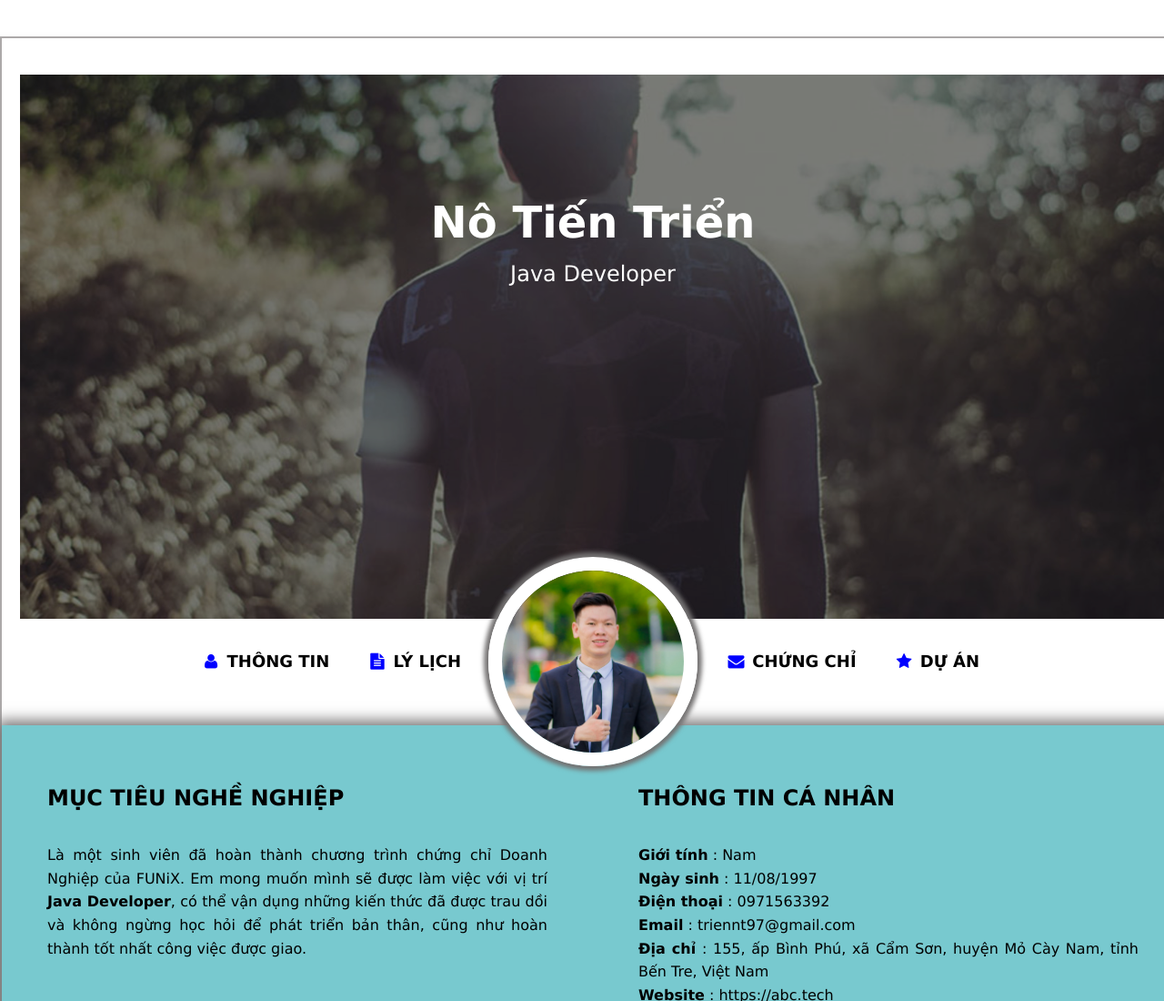
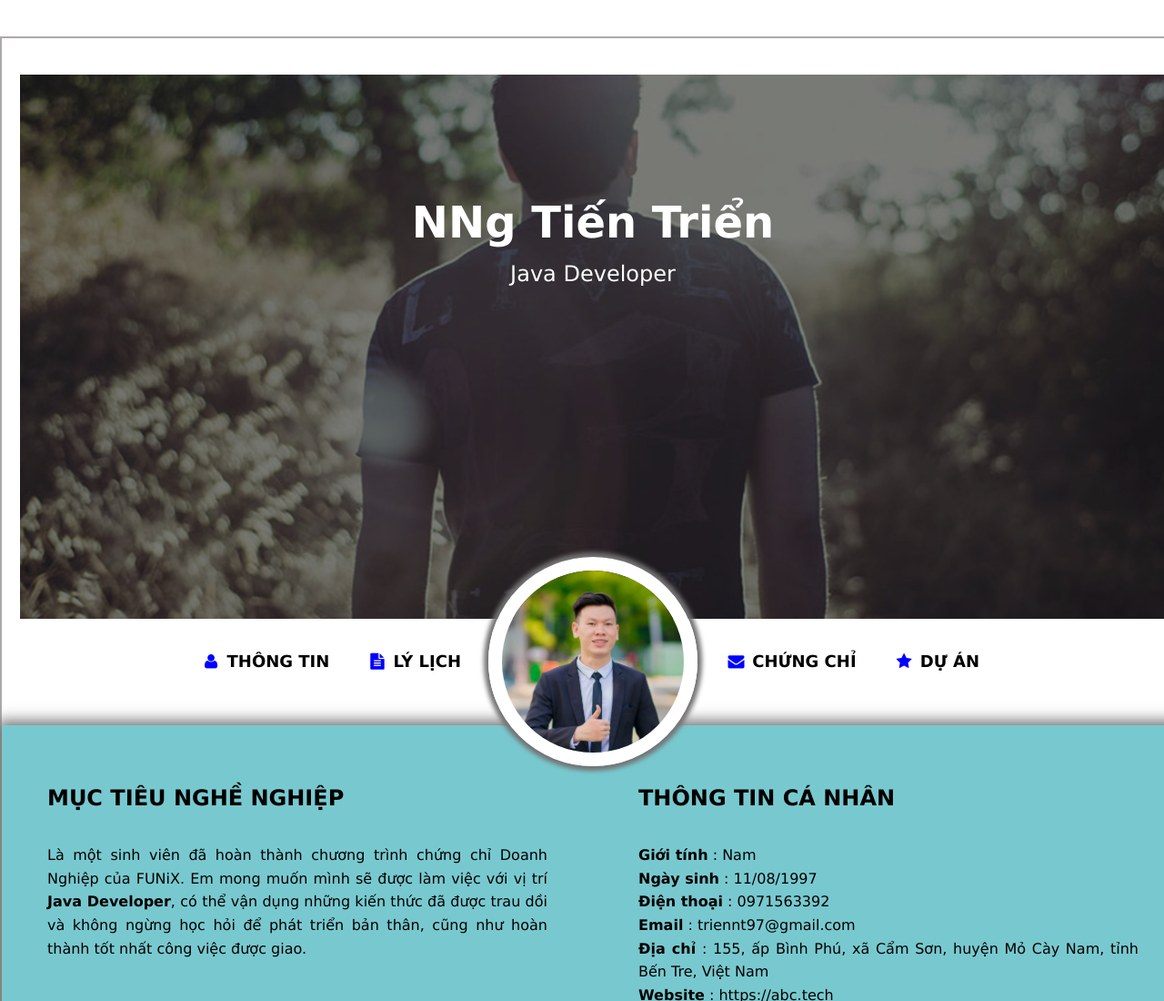
Before and after one commit to Triennt/trienntCV.github.io, a plain HTML site: page index.html in a window 1280 px wide. Shown: the top 1100 px of the page at 91% size. Drawn offline with Linux system fonts and the light colour scheme.

Commit message:
Update index.html

```diff
--- a/index.html
+++ b/index.html
@@ -13,7 +13,7 @@
       <div id="banner">
         <img class="banner-img" src="./images/banner.jpg" alt="banner"/>
         <div class="user-name">
-          <h1>Nô Tiến Triển</h1>
+          <h1>NNg Tiến Triển</h1>
           <span>Java Developer</span>
         </div>
       </div>
```
